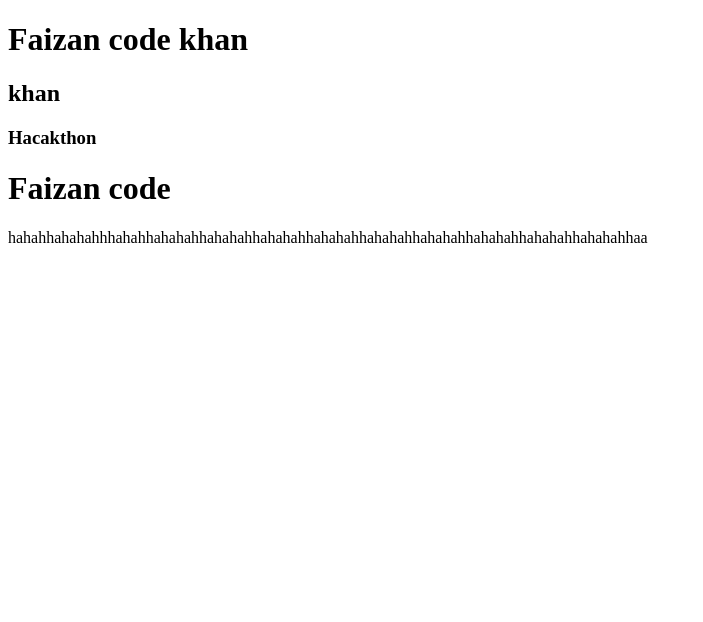
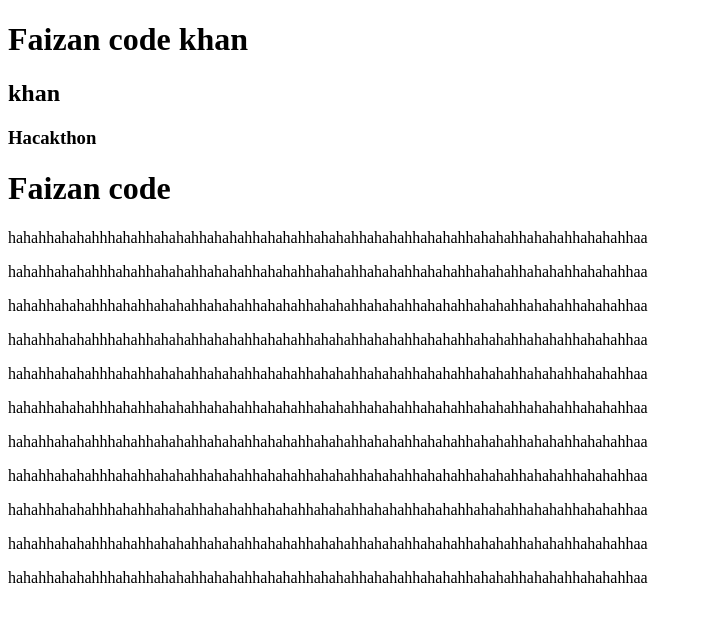
Before and after one commit to Muhammmad-Hassan/collabofDevDudes, a React (Vite) app: page / in a window 1280 px wide. Shown: the top 622 px of the page, without its empty margins (0-703 px from the left). Built offline with nearby package versions, Linux system fonts and the light colour scheme.

Commit message:
adddin fazool cheezay

```diff
--- a/src/App.jsx
+++ b/src/App.jsx
@@ -9,6 +9,16 @@ function App() {
       <h3>Hacakthon</h3>
       <h1>Faizan code</h1>
       <p>hahahhahahahhhahahhahahahhahahahhahahahhahahahhahahahhahahahhahahahhahahahhahahahhaa</p>
+      <p>hahahhahahahhhahahhahahahhahahahhahahahhahahahhahahahhahahahhahahahhahahahhahahahhaa</p>
+      <p>hahahhahahahhhahahhahahahhahahahhahahahhahahahhahahahhahahahhahahahhahahahhahahahhaa</p>
+      <p>hahahhahahahhhahahhahahahhahahahhahahahhahahahhahahahhahahahhahahahhahahahhahahahhaa</p>
+      <p>hahahhahahahhhahahhahahahhahahahhahahahhahahahhahahahhahahahhahahahhahahahhahahahhaa</p>
+      <p>hahahhahahahhhahahhahahahhahahahhahahahhahahahhahahahhahahahhahahahhahahahhahahahhaa</p>
+      <p>hahahhahahahhhahahhahahahhahahahhahahahhahahahhahahahhahahahhahahahhahahahhahahahhaa</p>
+      <p>hahahhahahahhhahahhahahahhahahahhahahahhahahahhahahahhahahahhahahahhahahahhahahahhaa</p>
+      <p>hahahhahahahhhahahhahahahhahahahhahahahhahahahhahahahhahahahhahahahhahahahhahahahhaa</p>
+      <p>hahahhahahahhhahahhahahahhahahahhahahahhahahahhahahahhahahahhahahahhahahahhahahahhaa</p>
+      <p>hahahhahahahhhahahhahahahhahahahhahahahhahahahhahahahhahahahhahahahhahahahhahahahhaa</p>
     </>
   )
 }
```
